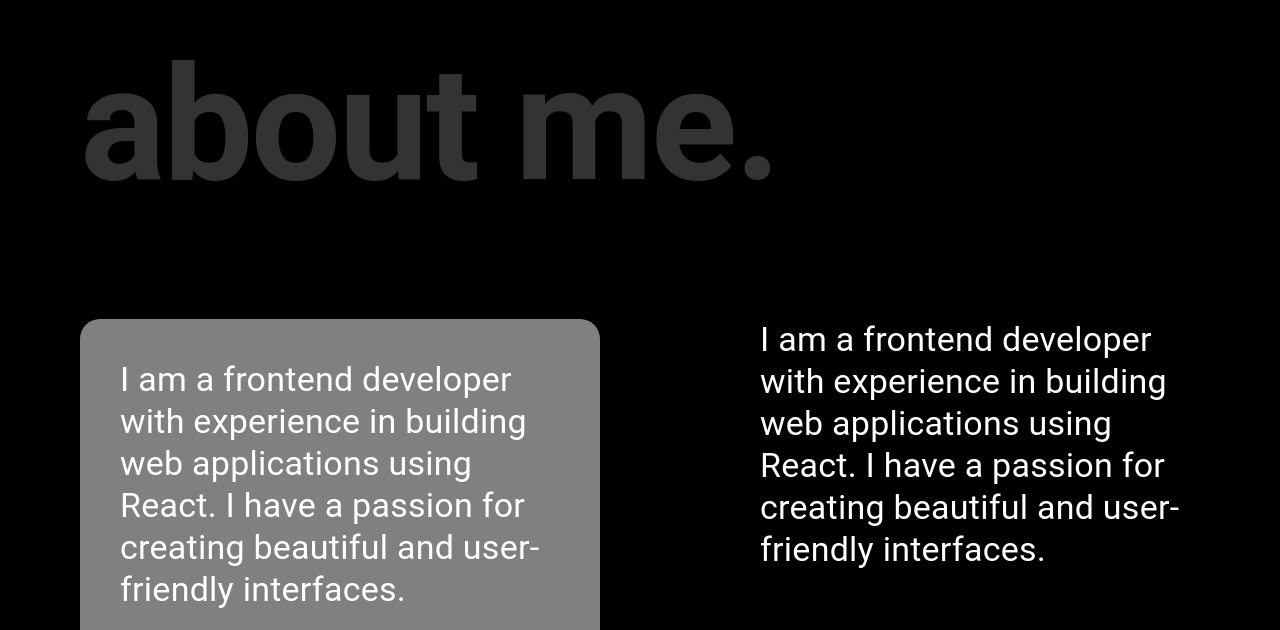
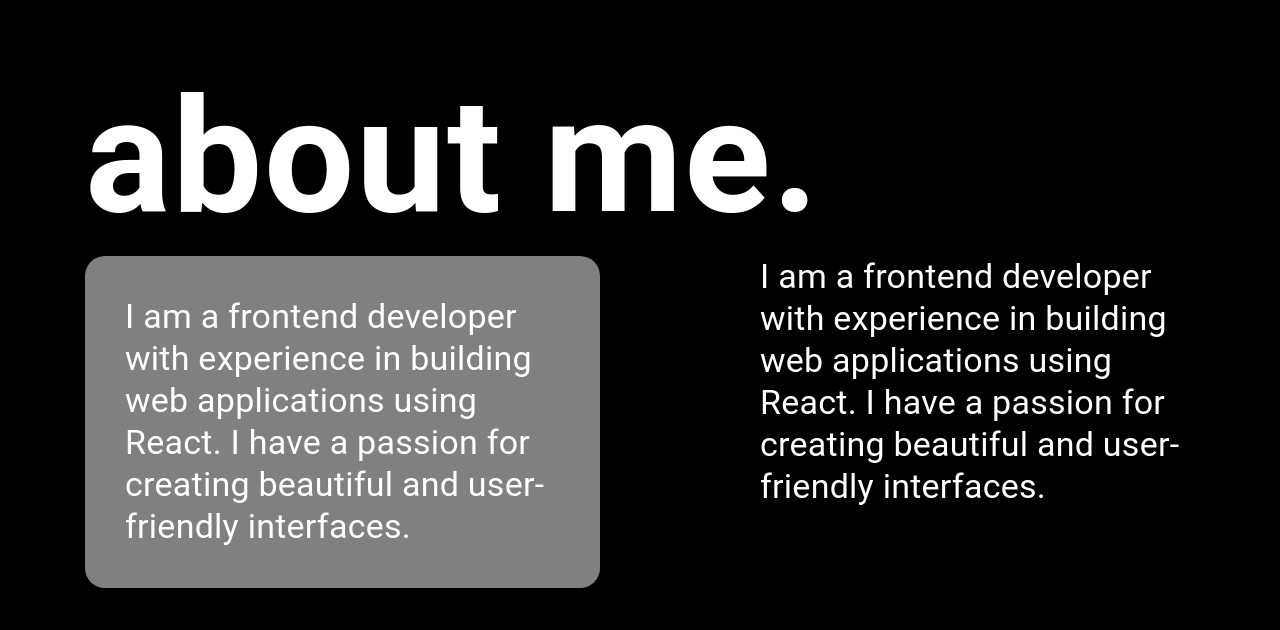
Before and after one commit to cbalsemao/cv-project, a React (Vite) app: page / in a window 1280 px wide. Shown: the part 848-1478 px from the top of the page. Built offline with nearby package versions, Linux system fonts and the light colour scheme.

Commit message:
chore: wip

```diff
--- /dev/null
+++ b/src/components/ButtonOpenCV.tsx
@@ -0,0 +1,32 @@
+import { useNavigate } from 'react-router-dom';
+import { Button } from '@mui/material';
+import { useState } from 'react';
+
+export const ButtonOpenCV = () => {
+  const navigate = useNavigate();
+  const [hover, setHover] = useState(false);
+
+  return (
+    <Button
+      variant="contained"
+      onClick={() => navigate('/cv')}
+      onMouseEnter={() => setHover(true)}
+      onMouseLeave={() => setHover(false)}
+      sx={{
+        mt: 4,
+        backgroundColor: 'white',
+        fontWeight: 'bold',
+        color: 'black',
+        fontSize: '1.2rem',
+        borderRadius: '20px',
+        boxShadow: '0 4px 8px rgba(0, 0, 0, 0.2)',
+        width: '120px',
+        '&:hover': {
+          backgroundColor: 'gray',
+        },
+      }}
+    >
+      {hover ? 'open' : 'resume'}
+    </Button>
+  );
+};
--- a/src/pages/landing-page/land-page.style.css
+++ b/src/pages/landing-page/land-page.style.css
@@ -1,18 +1,3 @@
-html,
-body,
-* {
-  padding: 0;
-  margin: 0;
-  box-sizing: border-box;
-  font-family: 'Montserrat', -apple-system, BlinkMacSystemFont, Segoe UI, Roboto,
-    Oxygen, Ubuntu, Cantarell, Fira Sans, Droid Sans, Helvetica Neue, sans-serif;
-}
-
-:root {
-  /* --backgroundColor: #292929; */
-  --primaryTextColor: #e6e6e6;
-}
-
 body {
   background-color: var(--backgroundColor);
 }
@@ -43,3 +28,41 @@ body {
   font-size: var(--headlineMedium);
   text-transform: uppercase;
 }
+
+* {
+  box-sizing: border-box;
+  margin: 0;
+  padding: 0;
+  user-select: none;
+}
+
+body {
+  background-color: #000;
+  color: #fff;
+  font-family: system-ui, -apple-system, BlinkMacSystemFont, 'Segoe UI', Roboto,
+    Oxygen, Ubuntu, Cantarell, 'Open Sans', 'Helvetica Neue', sans-serif;
+}
+
+.container {
+  max-width: 1000px;
+  margin: 0 auto;
+  position: relative;
+
+  &::before,
+  &::after {
+    position: absolute;
+    content: '';
+    top: 0;
+    height: 100%;
+    width: 1px;
+    background-color: lighten(#000000, 5%);
+  }
+
+  &::before {
+    left: 0;
+  }
+
+  &::after {
+    right: 0;
+  }
+}
--- a/src/pages/landing-page/sections/AboutMeSection.tsx
+++ b/src/pages/landing-page/sections/AboutMeSection.tsx
@@ -1,32 +1,97 @@
-import { Box, Typography } from '@mui/material';
+import { useLayoutEffect, useRef } from 'react';
+import { Box, styled, Typography } from '@mui/material';
 import Grid from '@mui/material/Grid2';
+import gsap from 'gsap';
+import { TextSplitter } from '../../../utils/utils';
 
-const AboutMeSection = () => {
-  return (
-    <>
-      <Grid
-        container
-        sx={{
+const IntroContainer = styled(Grid)({
   height: '100vh',
   color: 'white',
   backgroundColor: 'black',
-        }}
-      >
-        <Grid size={12} sx={{ padding: 10 }}>
+  padding: 5,
+});
+
+const AboutMeSection = () => {
+  const aboutRef = useRef(null);
+
+  useLayoutEffect(() => {
+    const handleIntersection = (entries: IntersectionObserverEntry[]) => {
+      entries.forEach((entry) => {
+        if (entry.isIntersecting) {
+          animateText();
+        }
+      });
+    };
+
+    const animateText = () => {
+      const tl = gsap.timeline({
+        onComplete: () => {
+          const charElements = document.querySelectorAll(
+            '.section__title--3 .section__title__char'
+          );
+          charElements.forEach((el) => {
+            gsap.to(el, {
+              yPercent: 0,
+              ease: 'power2.out',
+              duration: 0.5,
+            });
+          });
+        },
+      });
+
+      const charElements = document.querySelectorAll(
+        '.section__title--3 .section__title__char'
+      );
+      charElements.forEach((el, i) => {
+        gsap.set(el, {
+          yPercent: i % 2 === 0 ? -100 : 0,
+        });
+        tl.to(
+          el,
+          {
+            ease: 'power2.inOut',
+            yPercent: i % 2 === 0 ? 0 : -100,
+            duration: 1.5,
+          },
+          `<0.05`
+        );
+      });
+    };
+
+    const observer = new IntersectionObserver(handleIntersection, {
+      threshold: 0.6,
+    });
+
+    if (aboutRef.current) {
+      observer.observe(aboutRef.current);
+    }
+
+    return () => {
+      if (aboutRef.current) {
+        observer.unobserve(aboutRef.current);
+      }
+    };
+  }, []);
+
+  return (
+    <IntroContainer container ref={aboutRef}>
+      <Grid size={12} sx={{ padding: 10 }} className="section">
         <Typography
-            variant={'h1'}
+          className="section__title section__title--3"
           sx={{
             fontWeight: 'bold',
-              color: '#333',
             fontSize: {
               xs: '2rem',
               sm: '3rem',
               md: '4rem',
               lg: '10rem',
             },
+            overflow: 'visible',
+            display: 'flex',
+            height: 'calc(2.5rem * 1.5)',
           }}
         >
-            about me.
+          <TextSplitter text={'about me.'} />
         </Typography>
       </Grid>
       <Grid
@@ -49,13 +114,12 @@ const AboutMeSection = () => {
           </Typography>
         </Box>
         <Typography variant={'h4'}>
-            I am a frontend developer with experience in building web
-            applications using React. I have a passion for creating beautiful
-            and user-friendly interfaces.
+          I am a frontend developer with experience in building web applications
+          using React. I have a passion for creating beautiful and user-friendly
+          interfaces.
         </Typography>
       </Grid>
-      </Grid>
-    </>
+    </IntroContainer>
   );
 };
 
--- a/src/pages/landing-page/sections/IntroSection.tsx
+++ b/src/pages/landing-page/sections/IntroSection.tsx
@@ -1,38 +1,9 @@
-import { Box, Button, styled, Typography } from '@mui/material';
+import { Box, styled, Typography } from '@mui/material';
 import Grid from '@mui/material/Grid2';
-import { useLayoutEffect, useRef, useState } from 'react';
+import { useLayoutEffect, useRef } from 'react';
 import { gsap } from 'gsap';
-import { useNavigate } from 'react-router-dom';
 import { TextSplitter } from '../../../utils/utils';
-
-const ButtonOpenCV = () => {
-  const navigate = useNavigate();
-  const [hover, setHover] = useState(false);
-
-  return (
-    <Button
-      variant="contained"
-      onClick={() => navigate('/cv')}
-      onMouseEnter={() => setHover(true)}
-      onMouseLeave={() => setHover(false)}
-      sx={{
-        mt: 4,
-        backgroundColor: 'white',
-        fontWeight: 'bold',
-        color: 'black',
-        fontSize: '1.2rem',
-        borderRadius: '20px',
-        boxShadow: '0 4px 8px rgba(0, 0, 0, 0.2)',
-        width: '120px',
-        '&:hover': {
-          backgroundColor: 'gray',
-        },
-      }}
-    >
-      {hover ? 'open' : 'resume'}
-    </Button>
-  );
-};
+import { ButtonOpenCV } from '../../../components/ButtonOpenCV';
 
 const IntroTextContainer = styled(Grid)({
   backgroundColor: 'black',
--- a/src/utils/utils.tsx
+++ b/src/utils/utils.tsx
@@ -4,14 +4,17 @@ export enum LANGUAGE_INDEX {
   ITALIAN = 2,
 }
 
+//similar functions. Change them
 export const TextSplitter = ({ text }: { text: string }) => {
   return (
     <>
-      {text.split('').map((char, index) => (
-        <span key={index} className="section__title__char">
-          {char === ' ' ? '\u00A0' : char}
-        </span>
-      ))}
+      {text.split('').map((char, index) => {
+        return (
+          <span key={index} className="section__title__char">
+            {char === ' ' ? '\u00A0' : char}
+          </span>
+        );
+      })}
     </>
   );
 };
```
Lines whose indentation alone changed are shown as unchanged.
